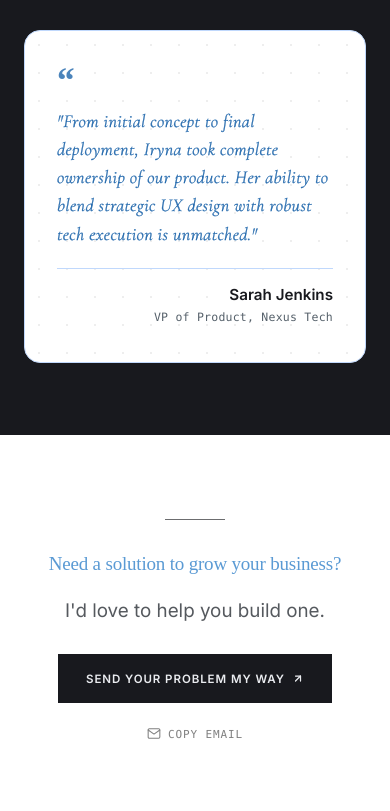
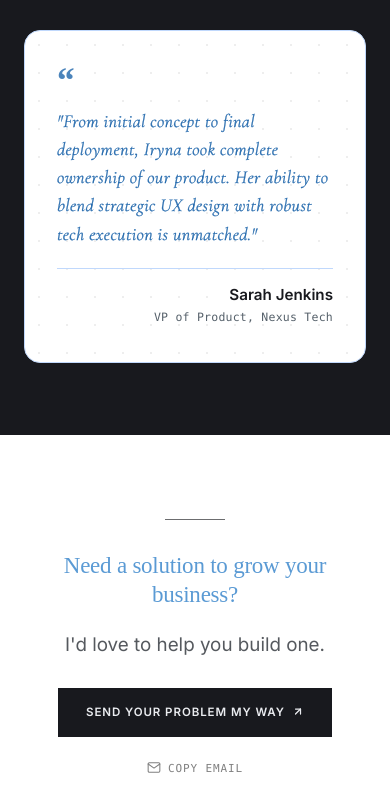
Before and after one commit to Irene2828/porfoliojuly, a Next.js app: page / in a window 390 px wide. Shown: the part 6366-7177 px from the top of the page. Built offline with nearby package versions, Linux system fonts and the light colour scheme; no server answers; the database is empty; a web font is replaced by a local one.

Commit message:
Increase blue heading text font size over bottom CTA by 20% on mobile

```diff
--- a/src/app/v2/components/EditorialStatement.tsx
+++ b/src/app/v2/components/EditorialStatement.tsx
@@ -78,9 +78,11 @@ export default function EditorialStatement() {
         }} />
 
         {/* Section Heading */}
-        <h2 style={{
+        <h2
+          className="editorial-blue-heading"
+          style={{
             fontFamily: "'Times New Roman', Times, Georgia, serif",
-          fontSize: 'clamp(19px, 3.2vw, 30px)',
+            fontSize: 'clamp(23px, 4vw, 30px)',
             color: '#5a9ad4',
             fontWeight: 400,
             fontStyle: 'normal',
@@ -89,7 +91,8 @@ export default function EditorialStatement() {
             textAlign: 'center',
             width: '100%',
             margin: '0 auto 1.25rem auto'
-        }}>
+          }}
+        >
           Need a solution to grow your business?
         </h2>
 
```
Lines whose indentation alone changed are shown as unchanged.
